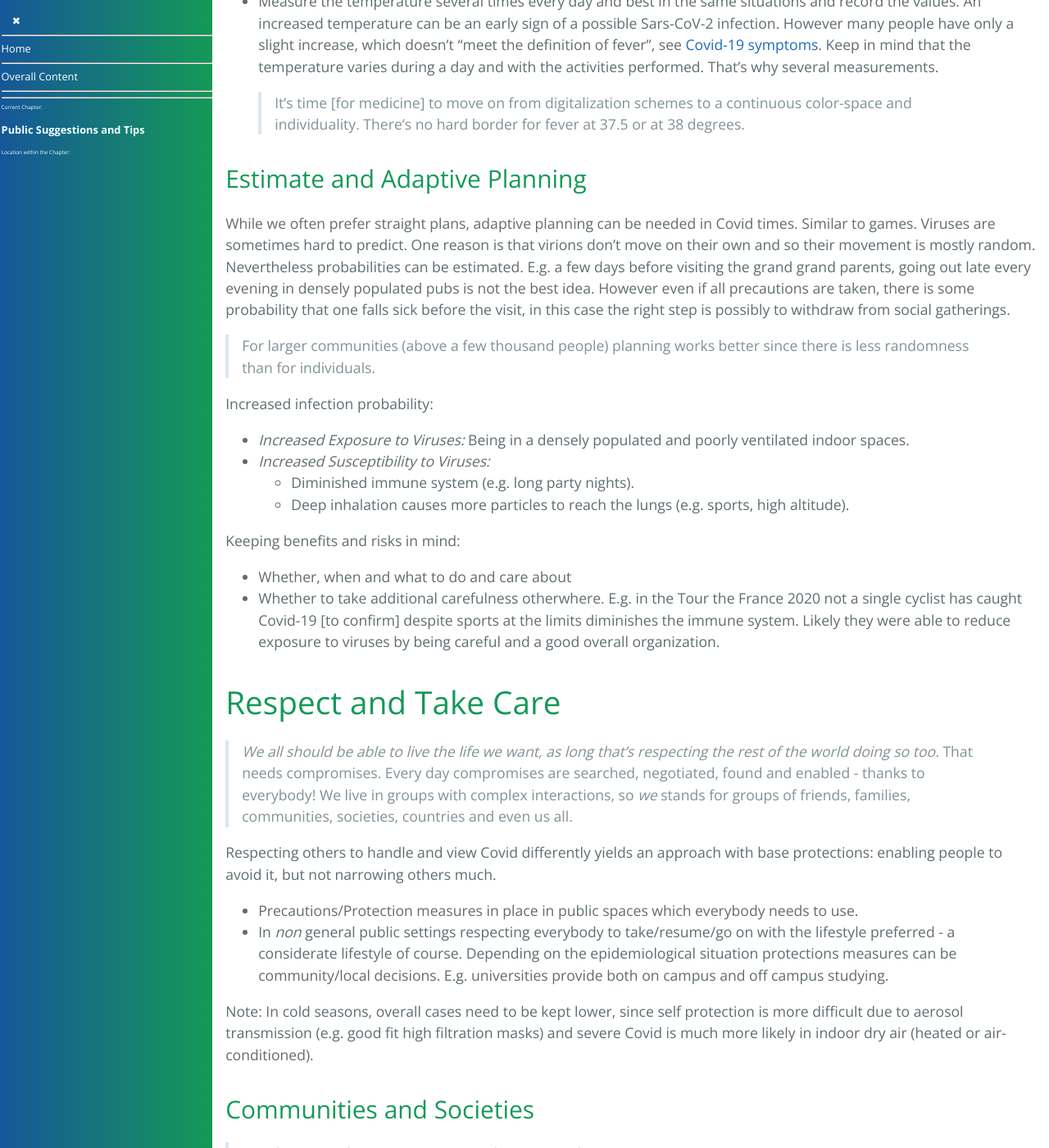
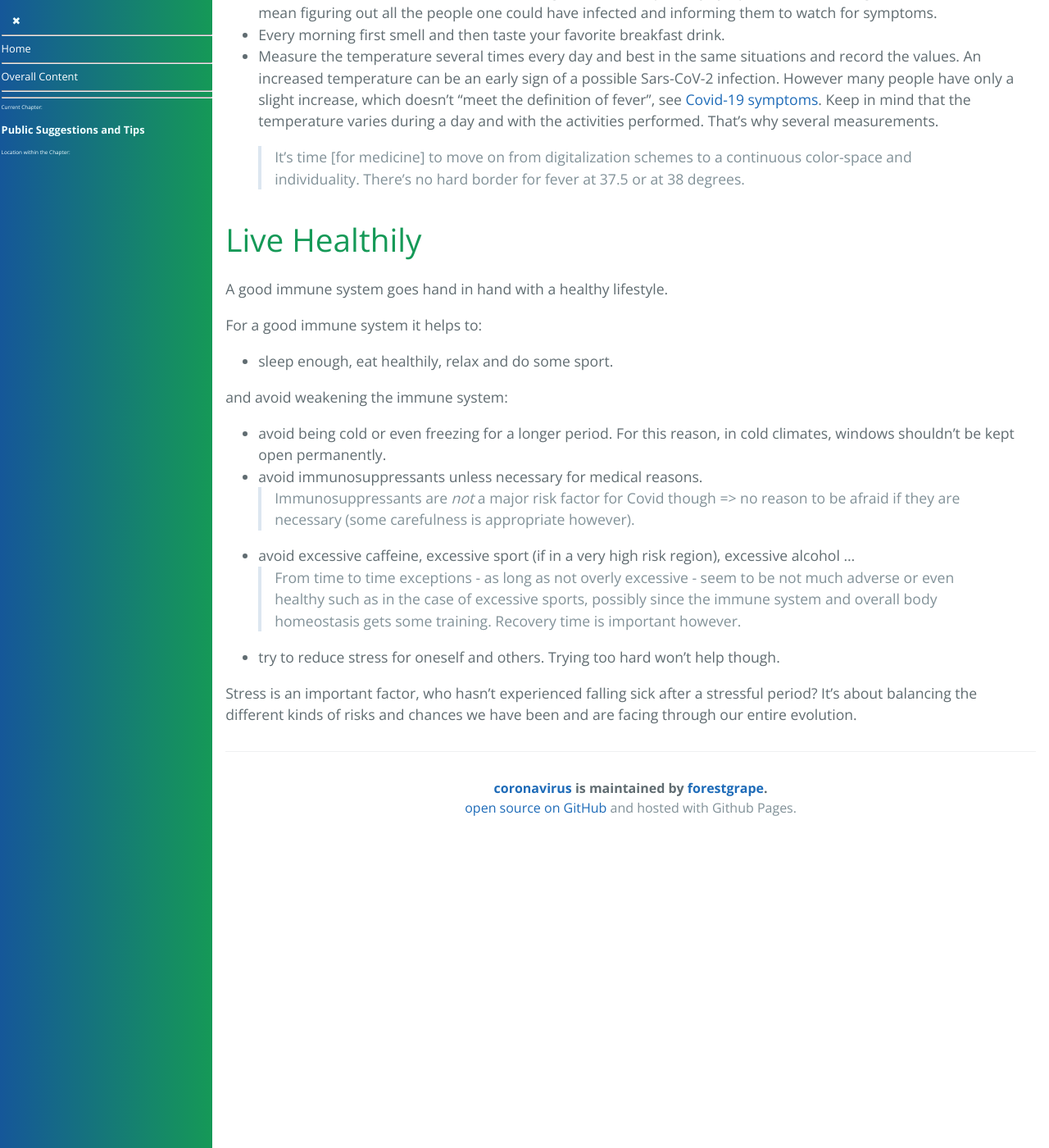
Before and after one commit to forestgrape/coronavirus, a Jekyll site: the page built from 1_introduction/suggestions.md, in a window 1280 px wide and 1400 px high, scrolled down 3964 px. Shown: the whole window at 82% size. Built offline with Jekyll 4.4.1, drawn with Linux system fonts in a browser that asks for light colours; our own code applies the rules of GitHub Pages for plain Markdown files; some of the changed text lies outside the part shown.

Commit message:
split up suggestions into social_life.md and suggestions.md

```diff
--- a/1_introduction/suggestions.md
+++ b/1_introduction/suggestions.md
@@ -5,10 +5,7 @@ Notes on Covid as a virus diseases. How Covid is transmitted and how to prevent
 * [Covid-19 and Virus Infections](#covid-19-and-virus-infections)
 * [Sars-CoV-2 Transmission](#sars-cov-2-transmission)
 * [How to Reduce Covid-19 Transmissions](#how-to-reduce-covid-19-transmissions)
-  * [Observing - helps to Detect Infections](#observing---helps-to-detect-infections)
-  * [Estimate and Adaptive Planning](#estimate-and-adaptive-planning)
-* [Respect and Take Care](#respect-and-take-care)
-  * [Communities and Societies](#communities-and-societies)
+* [Observing - helps to Detect Infections](#observing---helps-to-detect-infections)
 * [Live Healthily](#live-healthily)
 
 
@@ -49,7 +46,7 @@ A more in depth description is in the section [Airborne Transmission](../5_epide
 
 ## How to Reduce Covid-19 Transmissions
 
-> Remark: To reduce transmissions is mostly adequate/needed when Sars-Cov-2 ARDS/SARS disease patterns are high. Coronaviruses are not harmful per se, so when there are no or very few cases of severe Covid, the benefits of reducing transmissions are questionable/unclear. Overall the suggestions below are mainly meant when many get really sick and the suggestions below were written in such situations, namely mostly during the first wave in Europe in spring 2020 and with some updates during the second and autumn 2020 - even though formulations have been updated since, the flavour stayed and so this special situation should be kept in mind when reading the notes below. // As of January 2022 the situation is different and SARS-CoV-2 is on the way to become an endemic virus, precautions are mostly needed in sensible situations.
+> Remark: To reduce transmissions is mostly adequate/needed when Sars-Cov-2 ARDS/SARS disease patterns are high. Coronaviruses are not harmful per se, so when there are no or very few cases of severe Covid, the benefits of reducing transmissions are questionable/unclear. Overall the suggestions below are mainly meant when many get really sick. An early version of the suggestions in March 2020, many updates and corrections have been done since, however the flavour of that unknown situation in 2020 stayed, this kept in mind when reading the notes below. // As of January 2022 the situation is different and SARS-CoV-2 is on the way to become an endemic virus, precautions are mostly needed in sensible situations.
 
 In brief: Aerosol transmission is smoke like. To reduce the infection possibilities keep some distance or wear a mask, prefer fresh air and think ahead.
 
@@ -71,20 +68,23 @@ In brief: Aerosol transmission is smoke like. To reduce the infection possibilit
 * ### Masks
     [Mask](../6_prevention_and_treatment/masks.md) in indoor places can reduce transmissions. The longer one stays, the more people there are and the less ventilation there is, the more important. Since transmission increase with the amount of indoor air breathed.
 
-    The mask should have a good fit and a good filter. In some situation high-filtration is especially important: in hospitals and if one is possible diseased. But if symptomatic staying out of indoor crowds is crucial, since masks just reduce the spread but do not prevent it. The same is true for all other prevention measures such as distancing and hygiene, they reduce but do not prevent spread.
+    The mask should have a good fit and a good filter. In some situation high-filtration is important: in hospitals and if one is possible diseased. But if symptomatic staying out of indoor crowds is crucial, since masks just reduce the spread but do not prevent it. The same is true for all other prevention measures such as distancing and hygiene, they reduce but do not prevent spread.
 
     To protect others, masks ideally are switched frequently (each few hours). Coronaviruses are not stable and after two days waiting, putting into the sunlight or washed with soap/warm water nearly all [viruses are decayed](../2_biological/virion_viability.md)). So masks can be reused if cleaned or left unused for 2 days. From time to time it should replaced or washed thoroughly - there's more than Sars-CoV-2, that's not to forget!
+
+* ### Transport
+  Ventilation, masks and distance if possible in public transport. Considering, that many people, especially children, will and should go outside right where they live, limited use of cars in cities is polite - it's nicer and safer with light traffic.
 
 * ### Distancing
     Distancing reduces infection risk.
 
 * ### Hygiene
-    Keep proper hygiene. Especially wash hands before eating and after toilet. Soap removes most pathogens and even destroys enveloped viruses such as coronaviruses or influenza viruses. Many microbiota, some pathogenic, are transmitted through fomites - worms nearly exclusively, bacteria often by fomites, RNA viruses rarely by fomites but airborne or by direct contact. Diseases can burden by itself and respiratory diseases can be difficult to distinguish from Covid-19.
+    Keep proper hygiene. Especially wash hands when appropriate. Soap removes most pathogens and even destroys enveloped viruses such as coronaviruses or influenza viruses. Many microbiota, some pathogenic, are transmitted through fomites - worms nearly exclusively, bacteria often by fomites, however RNA viruses not so often but mostly airborne or by direct contact. Diseases can burden by itself and respiratory diseases can be difficult to distinguish from Covid-19.
 
     But do NOT rely on hygiene alone, since the majority of severe Covid [transmissions occur through air](../5_epidemiological/transmission.md).
 
 
-### Observing - helps to Detect Infections
+## Observing - helps to Detect Infections
 Paying attention to disease symptoms. The more common Covid-19 in a region is, the more likely a respiratory disease is Covid-19.
 
 > In South East Switzerland, my place, a day hike away from northern Italy - Covid-19 is/was (as of March 2020) the most prevalent disease.
@@ -98,53 +98,12 @@ Keep in mind that the temperature varies during a day and with the activities pe
     > It's time [for medicine] to move on from digitalization schemes to a continuous color-space and individuality. There's no hard border for fever at 37.5 or at 38 degrees.
 
 
-### Estimate and Adaptive Planning
-While we often prefer straight plans, adaptive planning can be needed in Covid times. Similar to games. Viruses are sometimes hard to predict. One reason is that virions don't move on their own and so their movement is mostly random. Nevertheless probabilities can be estimated. E.g. a few days before visiting the grand grand parents, going out late every evening in densely populated pubs is not the best idea. However even if all precautions are taken, there is some probability that one falls sick before the visit, in this case the right step is possibly to withdraw from social gatherings.
-
-> For larger communities (above a few thousand people) planning works better since there is less randomness than for individuals.
-
-Increased infection probability:
-* *Increased Exposure to Viruses:* Being in a densely populated and poorly ventilated indoor spaces.
-* *Increased Susceptibility to Viruses:*
-  * Diminished immune system (e.g. long party nights).
-  * Deep inhalation causes more particles to reach the lungs (e.g. sports, high altitude).
-
-Keeping benefits and risks in mind:
-* Whether, when and what to do and care about
-* Whether to take additional carefulness otherwhere. E.g. in the Tour the France 2020 not a single cyclist has caught Covid-19 [to confirm] despite  sports at the limits diminishes the immune system. Likely they were able to reduce exposure to viruses by being careful and a good overall organization.
-
-## Respect and Take Care
-> *We all should be able to live the life we want, as long that's respecting the rest of the world doing so too.* That needs compromises. Every day compromises are searched, negotiated, found and enabled - thanks to everybody! We live in groups with complex interactions, so *we* stands for groups of friends, families, communities, societies, countries and even us all.
-
-Respecting others to handle and view Covid differently yields an approach with base protections: enabling people to avoid it, but not narrowing others much.
-
-* Precautions/Protection measures in place in public spaces which everybody needs to use.
-* In *non* general public settings respecting everybody to take/resume/go on with the lifestyle preferred - a considerate lifestyle of course. Depending on the epidemiological situation protections measures can be community/local decisions. E.g. universities provide both on campus and off campus studying.
-
-Note: In cold seasons, overall cases need to be kept lower, since self protection is more difficult due to aerosol transmission (e.g. good fit high filtration masks) and severe Covid is much more likely in indoor dry air (heated or air-conditioned).
-
-
-### Communities and Societies
-
-> mostly written during 2020, some updates November 2021
-
-> Many tasks and challenges are solved best or can only be solved by groups. Even small groups often need some organization, guiding and rules to work. For large groups such as societies these points are even more important. The better group members understand each other, understand the task and work together, the more liberal the settings and relaxed the rules can be.
-
-Controlling ~~SARS-CoV-2~~ severe Covid (changed 16.11.21, SARS-CoV-2 is very widespread, the important is to control clusters of severe cases) is an individual, a local and to some extent a global task. The better everybody helps, the lesser the negative effects and the fewer rules and restrictions need to be put into place.
-
-If there are many severe cases:
-* Staying out of crowds and taking care even with mild respiratory disease symptoms, a runny nose is enough reason to stay home. E.g. home office/school (e.g. reading)
-  > much of the knowledge for this page I acquired by reading. Thanks to everybody making knowledge and articles available!
-* When diseased, to cure it well a healthy diet and situation adapted behavior helps.  This doesn't mean lying in bed 24 hours, some careful and situation adapted movement is beneficial for a good recovery ([Movement Chapter](../6_prevention_and_treatment/movement.md)). ~~It is known for various virus infections that they can become persistent~~
-    > Viruses persistently infect various parts of the body. Such infections are especially common on the skin, on the mucosal surfaces in the intestine and in the respiratory tract. Usually coronavirus infections are not disease associated and even can have beneficial effects as discussed in the [virome chapter](../5_epidemiological/virome.md). Just if they replicate to very high numbers a disease or even severe disease can be caused. <!--Microbiota interact with each other some increase and some diminish the risk for other infections. possibly move up to hygiene which can influence the microbiome-->
-* Respecting everybody who wants or needs (either directly since in risk group or indirectly since direct/indirect contact to persons who need/want to protect) to protect to do so. Long-term effects seem to be rare but experiences are still limited. Keeping severe cases low is good for everybody and the more people help doing so the better.
-* Transport: Ventilation, masks and distance if possible in public transport. Considering, that many people, especially children, will and should go outside right where they live, limited use of cars in cities is polite - it's nicer and safer with light traffic. // written during shutdowns in Spring 2020
-* Some slowdown of life: E.g. no party weeks, going home at time. For all including the young, a good immune system in place is important, which detects infections early, induces symptoms and clears them.
-
 
 ## Live Healthily
-A good immune system goes hand in hand with a healthy lifestyle. For an optimal immune system:
-* Sleep enough, eat healthily, relax and do some sport.
+A good immune system goes hand in hand with a healthy lifestyle.
+
+For a good immune system it helps to:
+* sleep enough, eat healthily, relax and do some sport.
 
 and avoid weakening the immune system:
 
@@ -155,6 +114,6 @@ and avoid weakening the immune system:
 * avoid excessive caffeine, excessive sport (if in a very high risk region), excessive alcohol ...
     > From time to time exceptions - as long as not overly excessive - seem to be not much adverse or even healthy such as in the case of excessive sports, possibly since the immune system and overall body homeostasis gets some training. Recovery time is important however.
 
-* try reducing stress for yourself and others. Trying too hard won't help though.
+* try to reduce stress for oneself and others. Trying too hard won't help though.
 
 Stress is an important factor, who hasn't experienced falling sick after a stressful period? It's about balancing the different kinds of risks and chances we have been and are facing through our entire evolution.
```
Also changed, not shown: 1_introduction/social_life.md (added, +47 -0 lines).
